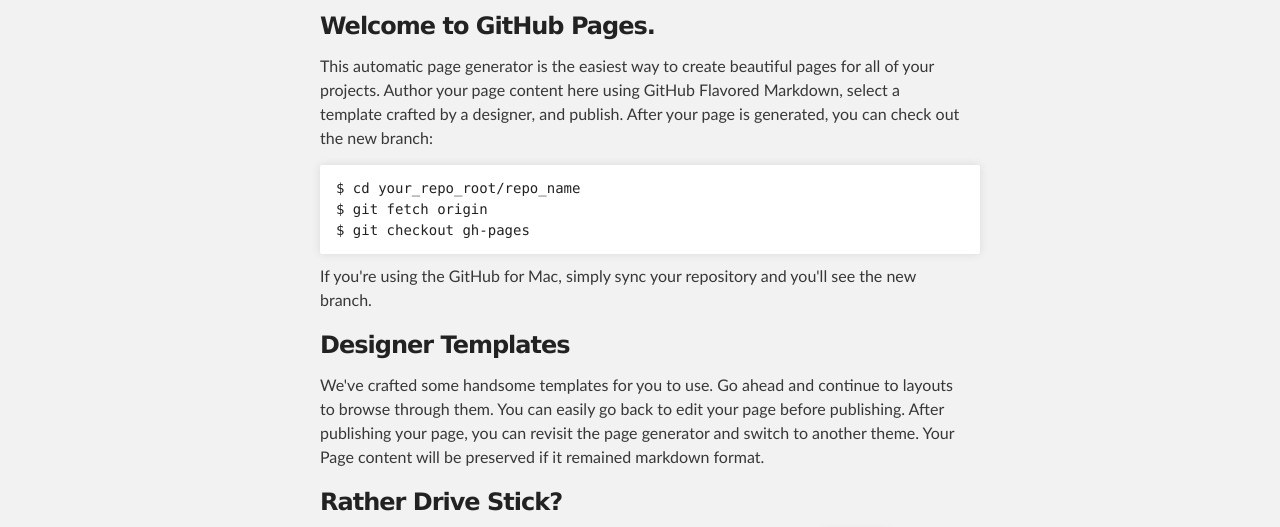
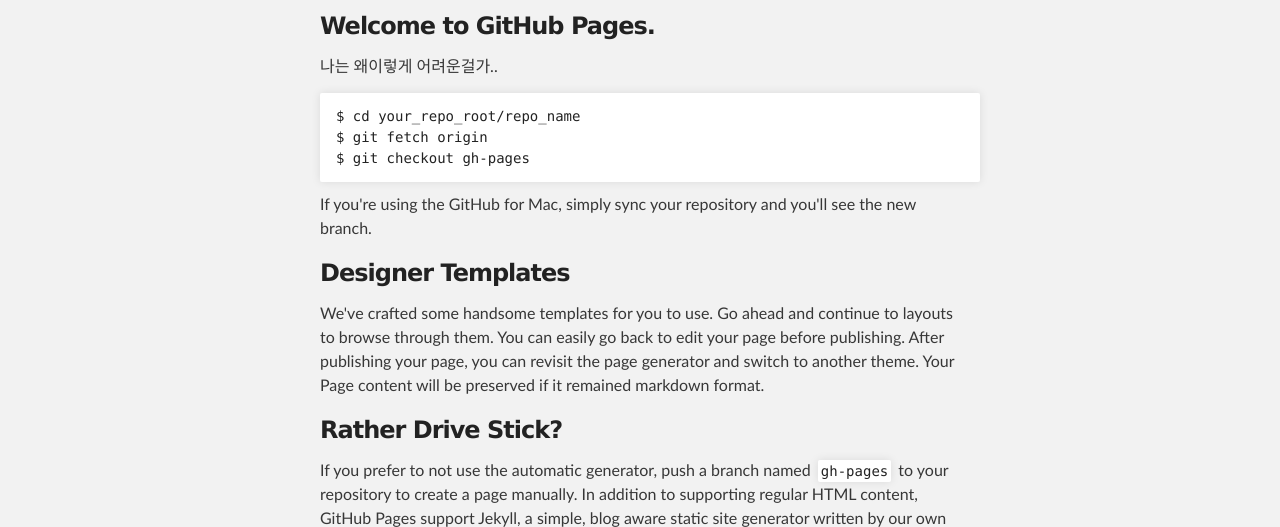
Before and after one commit to Parkeunji/idesign, a plain HTML site: page index.html in a window 1280 px wide. Shown: the part 252-779 px from the top of the page. Drawn offline with Linux system fonts and the light colour scheme.

Commit message:
문단
나는 문단을 고친이에요

```diff
--- a/index.html
+++ b/index.html
@@ -34,7 +34,7 @@
         <h3>
 <a name="welcome-to-github-pages" class="anchor" href="#welcome-to-github-pages"><span class="octicon octicon-link"></span></a>Welcome to GitHub Pages.</h3>
 
-<p>This automatic page generator is the easiest way to create beautiful pages for all of your projects. Author your page content here using GitHub Flavored Markdown, select a template crafted by a designer, and publish. After your page is generated, you can check out the new branch:</p>
+<p>나는 왜이렇게 어려운걸가..</p>
 
 <pre><code>$ cd your_repo_root/repo_name
 $ git fetch origin
```
